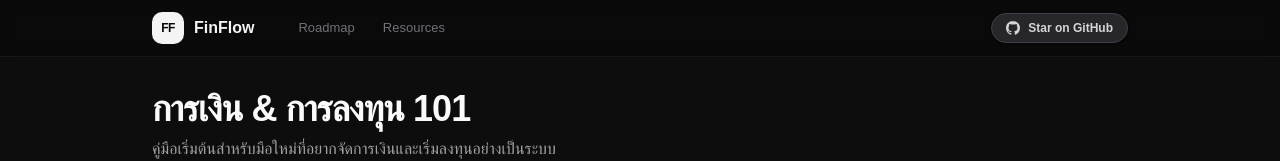
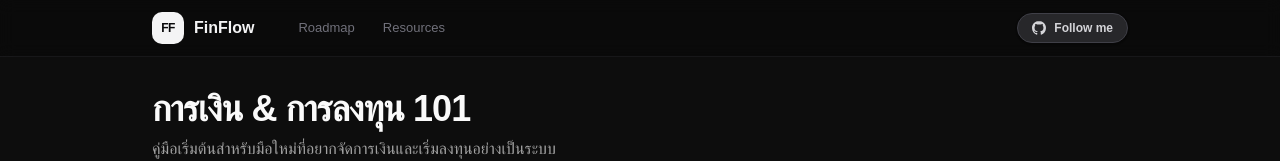
Before and after one commit to pachara-n/finflow, a Next.js app: page / in a window 1280 px wide. Shown: the top 161 px of the page. Built offline with nearby package versions, Linux system fonts and the light colour scheme; a web font is replaced by a local one.

Commit message:
fix: update GitHub link and button text in Header component

```diff
--- a/src/components/layout/Header.tsx
+++ b/src/components/layout/Header.tsx
@@ -35,7 +35,7 @@ export function Header() {
         {/* Right Side: GitHub */}
         <div className="ml-auto flex items-center gap-4">
           <a
-            href="https://github.com/pachara-n/finflow"
+            href="https://github.com/pachara-n"
             target="_blank"
             rel="noreferrer"
             className="flex items-center gap-2 px-3.5 py-1.5 text-xs font-bold rounded-full bg-zinc-800 text-zinc-300 hover:bg-zinc-700 hover:text-zinc-100 transition-all border border-zinc-700 shadow-sm"
@@ -48,7 +48,7 @@ export function Header() {
             >
               <path d="M12 0c-6.626 0-12 5.373-12 12 0 5.302 3.438 9.8 8.207 11.387.599.111.793-.261.793-.577v-2.234c-3.338.726-4.042-1.416-4.042-1.416-.546-1.387-1.333-1.756-1.333-1.756-1.089-.745.083-.729.083-.729 1.205.084 1.839 1.237 1.839 1.237 1.07 1.834 2.807 1.304 3.492.997.107-.775.418-1.305.762-1.604-2.665-.305-5.467-1.334-5.467-5.931 0-1.311.469-2.381 1.236-3.221-.124-.303-.535-1.524.117-3.176 0 0 1.008-.322 3.301 1.23.957-.266 1.983-.399 3.003-.404 1.02.005 2.047.138 3.006.404 2.291-1.552 3.297-1.23 3.297-1.23.653 1.653.242 2.874.118 3.176.77.84 1.235 1.911 1.235 3.221 0 4.609-2.807 5.624-5.479 5.921.43.372.823 1.102.823 2.222v3.293c0 .319.192.694.801.576 4.765-1.589 8.199-6.086 8.199-11.386 0-6.627-5.373-12-12-12z"/>
             </svg>
-            <span>Star on GitHub</span>
+            <span>Follow me</span>
           </a>
         </div>
       </div>
```
